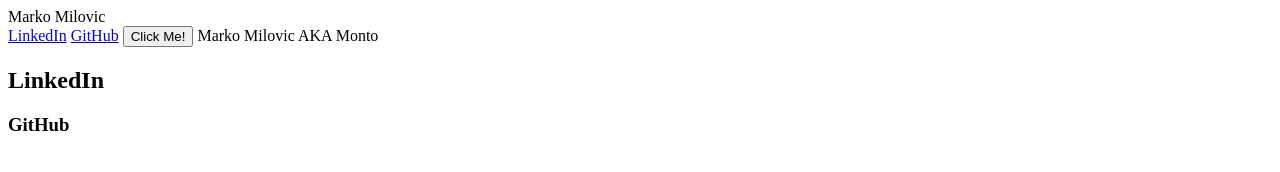
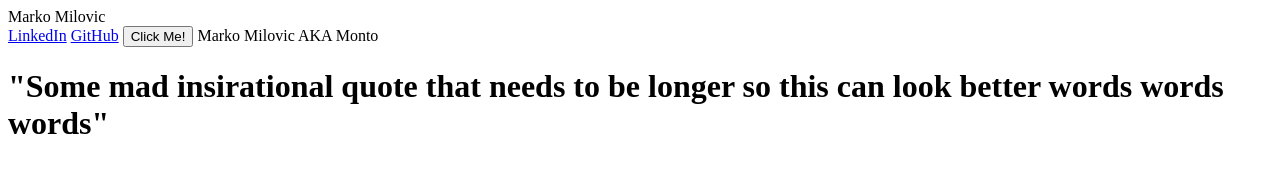
Before and after one commit to GitMonto/Profile, a plain HTML site: page index.html in a window 1280 px wide. Drawn offline with Linux system fonts and the light colour scheme.

Commit message:
Add qupte

```diff
--- a/index.html
+++ b/index.html
@@ -30,12 +30,15 @@
         Marko Milovic AKA Monto
       </h1>
     </div>
-
+      </div>
+    </header>
     <div>
-      <h2 class="items-end text-2xl">LinkedIn</h2>
-      <h3 class="items-end text-2xl">GitHub</h3>
+      <h1 class="py-36 px-20">
+        "Some mad insirational quote that needs to be longer so this can look
+        better words words words"
+      </h1>
     </div>
-
+    <div></div>
     <script type="module" src="./src/index.js"></script>
   </body>
 </html>
```
